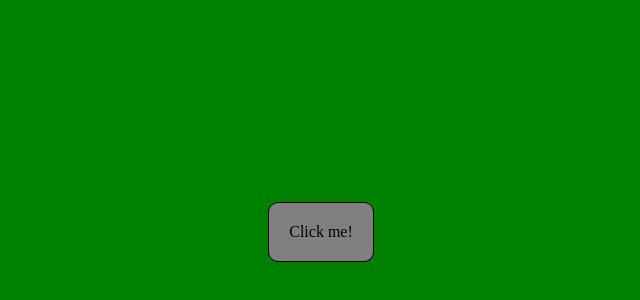
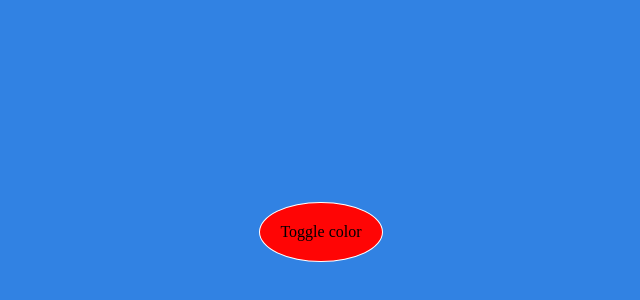
Before and after one commit to mythili953/button, a plain HTML site: page index.html in a window 1280 px wide. Shown: the part 156-456 px from the top of the page, without its empty margins (319-959 px from the left). Drawn offline with Linux system fonts and the light colour scheme.

Commit message:
color change

```diff
--- a/index.html
+++ b/index.html
@@ -6,8 +6,8 @@
     <title>Toggle Colour</title>
     <style>
         body{
-            background-color: green;
-            transition: background-color 0.5s ease;
+            background-color: rgb(49, 130, 227);
+            transition: background-color 0.2s ease;
         }
         .button{
             display: flex;
@@ -16,23 +16,23 @@
             align-items: center;
         }
         .button div{
-            border: 1px black solid;
+            border: 1px rgb(255, 255, 255) solid;
             padding: 20px;
             cursor: pointer;
-            border-radius: 10px;
-            background-color: grey;
+            border-radius: 50%;
+            background-color: rgb(255, 5, 5);
         }
     </style>
 </head>
 <body>
     <div class="button">
-        <div onclick="toggleBackgroundColor()">Click me!</div>
+        <div onclick="toggleBackgroundColor()">Toggle color</div>
     </div>
 </body>
 <script>
     function toggleBackgroundColor() {
         var body = document.body;
-        body.style.backgroundColor = body.style.backgroundColor === 'green' ? 'red' : 'green';
+        body.style.backgroundColor = body.style.backgroundColor === 'blue' ? 'violet' : 'blue';
     }
 </script>
 </html>
```
